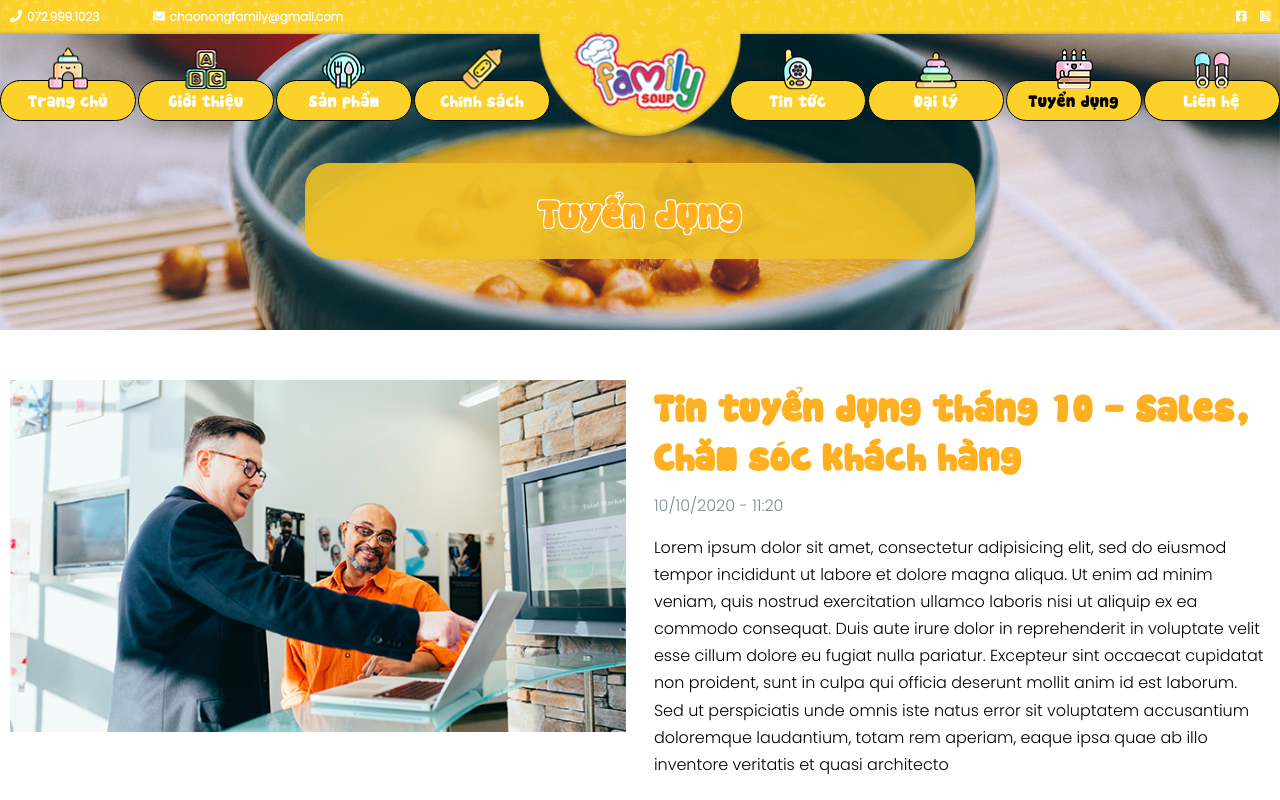
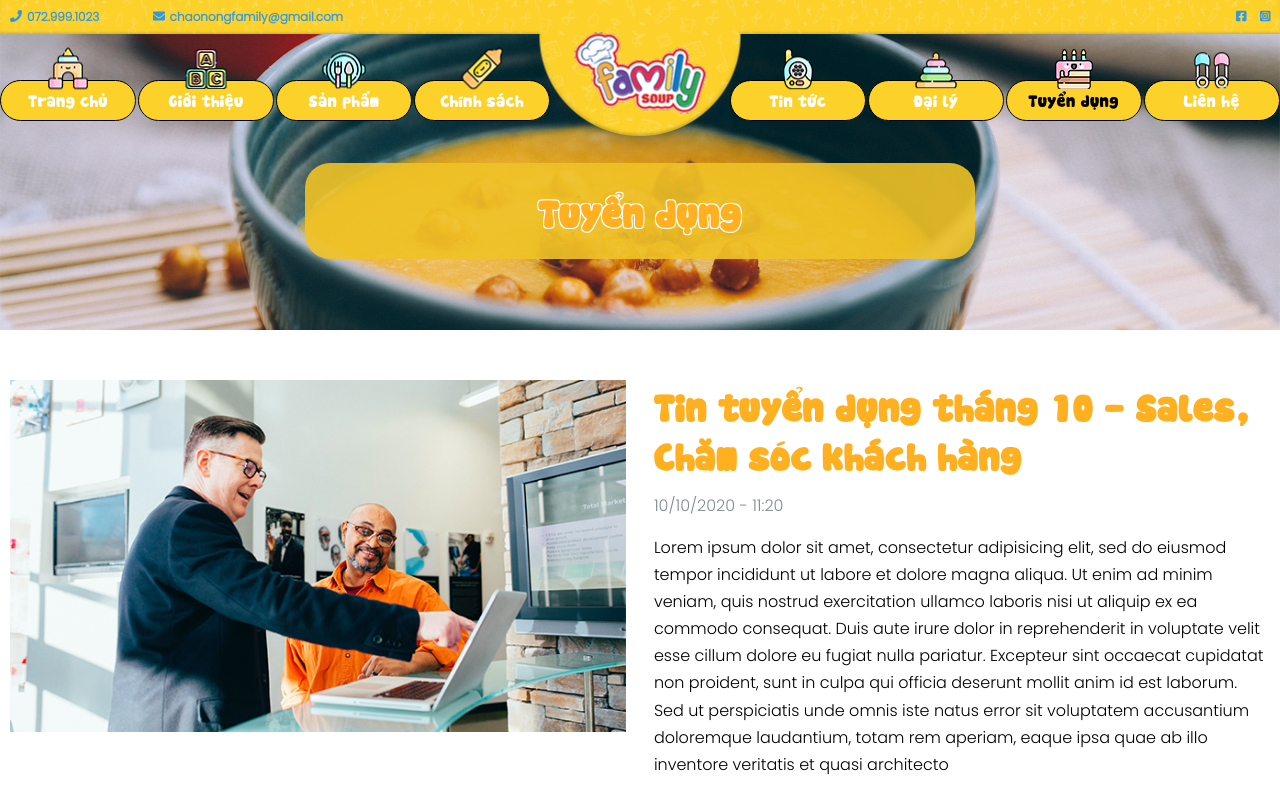
Before and after one commit to dongphuong1995/chaonong, a plain HTML site: page tuyendung.html in a window 1280 px wide. Shown: the top 800 px of the page. Drawn offline with Linux system fonts and the light colour scheme.

Commit message:
commit bla bla

```diff
--- a/css/common.scss
+++ b/css/common.scss
@@ -644,12 +644,16 @@ header{
                 &:nth-child(1){
                     margin-right: 50px;
                 }
-                &:hover{
-                    color: #e74c3c;
-                    svg{
-                        color: #e74c3c;
-                    }
+                color: #3498db;
+                svg{
+                    color :#3498db
                 }
+                // &:hover{
+                //     color: #e74c3c;
+                //     svg{
+                //         color: #e74c3c;
+                //     }
+                // }
             }
         }
         .right{
@@ -657,12 +661,16 @@ header{
                 margin-left: 10px;
             }
             a{
-                &:hover{
-                    color: #e74c3c;
-                    svg{
-                        color: #e74c3c;
-                    }
+                color: #3498db;
+                svg{
+                    color: #3498db;
                 }
+                // &:hover{
+                //     color: #e74c3c;
+                //     svg{
+                //         color: #e74c3c;
+                //     }
+                // }
             }
         }
     }
--- a/tuyendung.html
+++ b/tuyendung.html
@@ -120,7 +120,7 @@
                         <img src="images/tuyendung_1.jpg" alt="image">
                     </div>
                     <div class="col_670 wow fadeInRight">
-                        <h3>Tin tuyển dụng tháng 10 - Sales, Chăm sóc khách hàng</h3>
+                        <h3><a href="chitiet-tuyendung.html">Tin tuyển dụng tháng 10 - Sales, Chăm sóc khách hàng</a></h3>
                         <p class="time_write mt20">
                             10/10/2020 - 11:20
                         </p>
```
Also changed, not shown: tintuc.html (+2 -2 lines), css/common.css.
